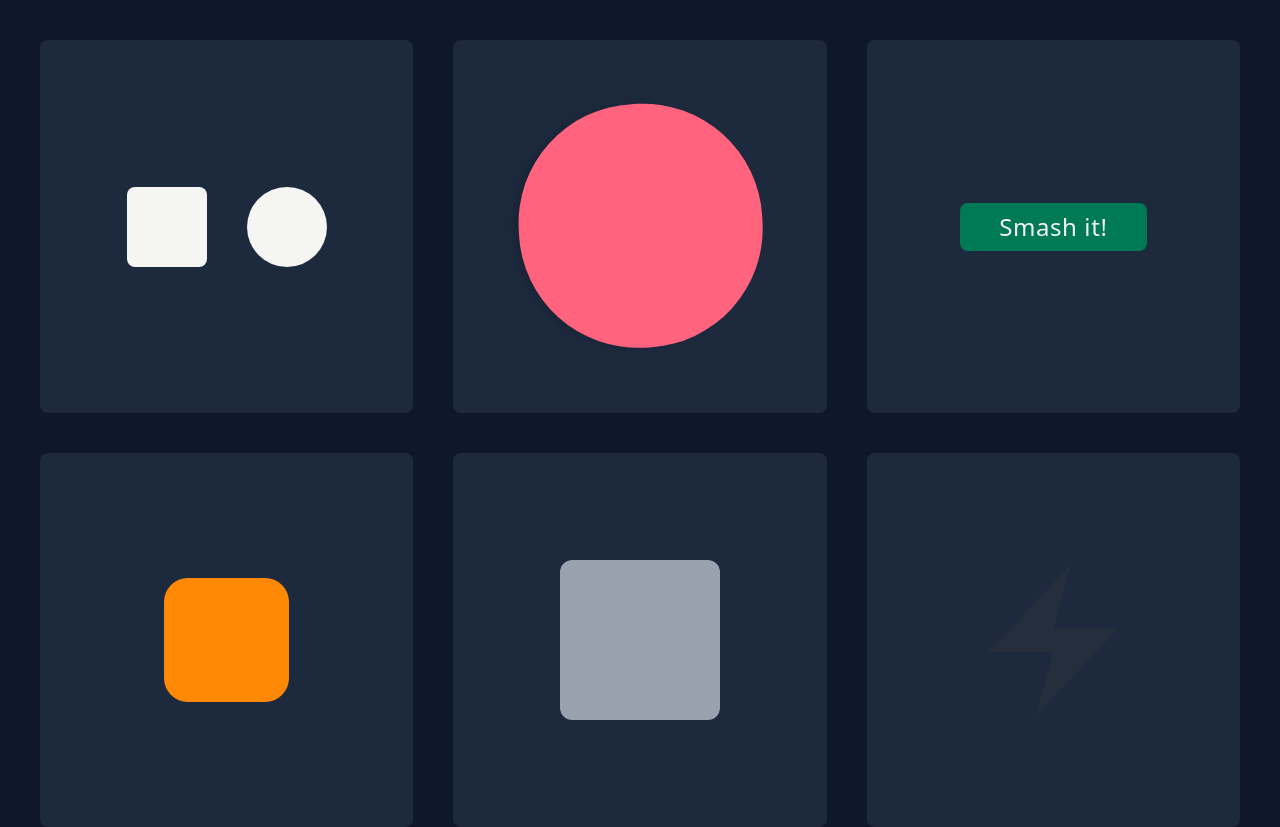
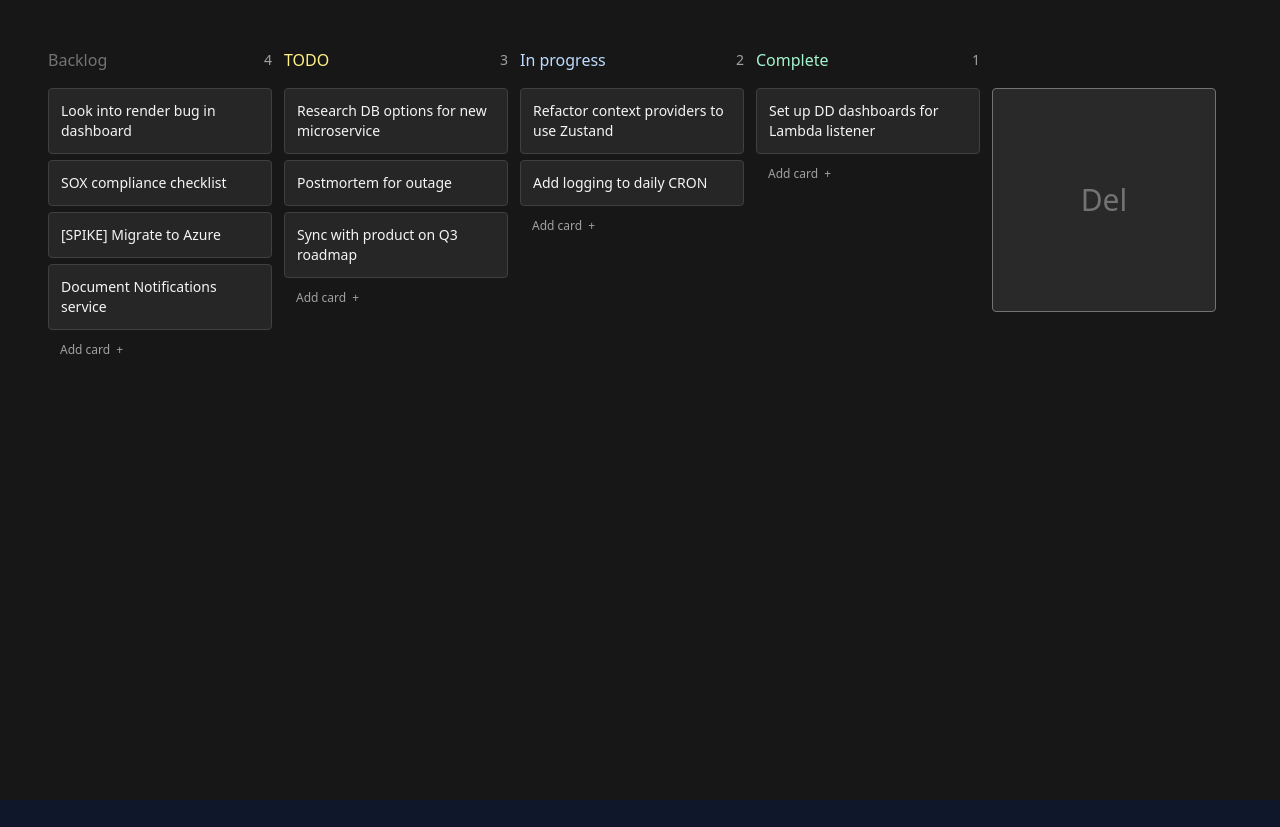
Before and after one commit to shahidul1920/framer-test, a React (Vite) app: page / in a window 1280 px wide. Shown: the top 827 px of the page. Built offline with nearby package versions, Linux system fonts and the light colour scheme.

Commit message:
cool todo

```diff
--- a/src/App.jsx
+++ b/src/App.jsx
@@ -1,4 +1,5 @@
 
+import Animation0 from './components/Animation0'
 import Animation1 from './components/Animation1'
 
 
@@ -7,7 +8,7 @@
 
   return (
     <div className='bg-slate-900 min-h-[1000px]'>
-      <Animation1 />
+      <Animation0 />
     </div>
   )
 }
--- /dev/null
+++ b/src/components/Animation0.jsx
@@ -0,0 +1,333 @@
+import React, { useState } from "react";
+import { motion } from "framer-motion";
+
+
+export const CustomKanban = () => {
+  return (
+    <div className="h-screen w-full bg-neutral-900 text-neutral-50">
+      <Board />
+    </div>
+  );
+};
+
+const Board = () => {
+  const [cards, setCards] = useState(DEFAULT_CARDS);
+
+  return (
+    <div className="flex h-full w-full gap-3 overflow-scroll p-12">
+      <Column
+        title="Backlog"
+        column="backlog"
+        headingColor="text-neutral-500"
+        cards={cards}
+        setCards={setCards}
+      />
+      <Column
+        title="TODO"
+        column="todo"
+        headingColor="text-yellow-200"
+        cards={cards}
+        setCards={setCards}
+      />
+      <Column
+        title="In progress"
+        column="doing"
+        headingColor="text-blue-200"
+        cards={cards}
+        setCards={setCards}
+      />
+      <Column
+        title="Complete"
+        column="done"
+        headingColor="text-emerald-200"
+        cards={cards}
+        setCards={setCards}
+      />
+      <BurnBarrel setCards={setCards} />
+    </div>
+  );
+};
+
+const Column = ({ title, headingColor, cards, column, setCards }) => {
+  const [active, setActive] = useState(false);
+
+  const handleDragStart = (e, card) => {
+    e.dataTransfer.setData("cardId", card.id);
+  };
+
+  const handleDragEnd = (e) => {
+    const cardId = e.dataTransfer.getData("cardId");
+
+    setActive(false);
+    clearHighlights();
+
+    const indicators = getIndicators();
+    const { element } = getNearestIndicator(e, indicators);
+
+    const before = element.dataset.before || "-1";
+
+    if (before !== cardId) {
+      let copy = [...cards];
+
+      let cardToTransfer = copy.find((c) => c.id === cardId);
+      if (!cardToTransfer) return;
+      cardToTransfer = { ...cardToTransfer, column };
+
+      copy = copy.filter((c) => c.id !== cardId);
+
+      const moveToBack = before === "-1";
+
+      if (moveToBack) {
+        copy.push(cardToTransfer);
+      } else {
+        const insertAtIndex = copy.findIndex((el) => el.id === before);
+        if (insertAtIndex === undefined) return;
+
+        copy.splice(insertAtIndex, 0, cardToTransfer);
+      }
+
+      setCards(copy);
+    }
+  };
+
+  const handleDragOver = (e) => {
+    e.preventDefault();
+    highlightIndicator(e);
+
+    setActive(true);
+  };
+
+  const clearHighlights = (els) => {
+    const indicators = els || getIndicators();
+
+    indicators.forEach((i) => {
+      i.style.opacity = "0";
+    });
+  };
+
+  const highlightIndicator = (e) => {
+    const indicators = getIndicators();
+
+    clearHighlights(indicators);
+
+    const el = getNearestIndicator(e, indicators);
+
+    el.element.style.opacity = "1";
+  };
+
+  const getNearestIndicator = (e, indicators) => {
+    const DISTANCE_OFFSET = 50;
+
+    const el = indicators.reduce(
+      (closest, child) => {
+        const box = child.getBoundingClientRect();
+
+        const offset = e.clientY - (box.top + DISTANCE_OFFSET);
+
+        if (offset < 0 && offset > closest.offset) {
+          return { offset: offset, element: child };
+        } else {
+          return closest;
+        }
+      },
+      {
+        offset: Number.NEGATIVE_INFINITY,
+        element: indicators[indicators.length - 1],
+      }
+    );
+
+    return el;
+  };
+
+  const getIndicators = () => {
+    return Array.from(document.querySelectorAll(`[data-column="${column}"]`));
+  };
+
+  const handleDragLeave = () => {
+    clearHighlights();
+    setActive(false);
+  };
+
+  const filteredCards = cards.filter((c) => c.column === column);
+
+  return (
+    <div className="w-56 shrink-0">
+      <div className="mb-3 flex items-center justify-between">
+        <h3 className={`font-medium ${headingColor}`}>{title}</h3>
+        <span className="rounded text-sm text-neutral-400">
+          {filteredCards.length}
+        </span>
+      </div>
+      <div
+        onDrop={handleDragEnd}
+        onDragOver={handleDragOver}
+        onDragLeave={handleDragLeave}
+        className={`h-full w-full transition-colors ${
+          active ? "bg-neutral-800/50" : "bg-neutral-800/0"
+        }`}
+      >
+        {filteredCards.map((c) => {
+          return <Card key={c.id} {...c} handleDragStart={handleDragStart} />;
+        })}
+        <DropIndicator beforeId={null} column={column} />
+        <AddCard column={column} setCards={setCards} />
+      </div>
+    </div>
+  );
+};
+
+const Card = ({ title, id, column, handleDragStart }) => {
+  return (
+    <>
+      <DropIndicator beforeId={id} column={column} />
+      <motion.div
+        layout
+        layoutId={id}
+        draggable="true"
+        onDragStart={(e) => handleDragStart(e, { title, id, column })}
+        className="cursor-grab rounded border border-neutral-700 bg-neutral-800 p-3 active:cursor-grabbing"
+      >
+        <p className="text-sm text-neutral-100">{title}</p>
+      </motion.div>
+    </>
+  );
+};
+
+const DropIndicator = ({ beforeId, column }) => {
+  return (
+    <div
+      data-before={beforeId || "-1"}
+      data-column={column}
+      className="my-0.5 h-0.5 w-full bg-violet-400 opacity-0"
+    />
+  );
+};
+
+const BurnBarrel = ({ setCards }) => {
+  const [active, setActive] = useState(false);
+
+  const handleDragOver = (e) => {
+    e.preventDefault();
+    setActive(true);
+  };
+
+  const handleDragLeave = () => {
+    setActive(false);
+  };
+
+  const handleDragEnd = (e) => {
+    const cardId = e.dataTransfer.getData("cardId");
+
+    setCards((pv) => pv.filter((c) => c.id !== cardId));
+
+    setActive(false);
+  };
+
+  return (
+    <div
+      onDrop={handleDragEnd}
+      onDragOver={handleDragOver}
+      onDragLeave={handleDragLeave}
+      className={`mt-10 grid h-56 w-56 shrink-0 place-content-center rounded border text-3xl ${
+        active
+          ? "border-red-800 bg-red-800/20 text-red-500"
+          : "border-neutral-500 bg-neutral-500/20 text-neutral-500"
+      }`}
+    >
+      {active ? "🔥" : "Del" }
+    </div>
+  );
+};
+
+const AddCard = ({ column, setCards }) => {
+  const [text, setText] = useState("");
+  const [adding, setAdding] = useState(false);
+
+  const handleSubmit = (e) => {
+    e.preventDefault();
+
+    if (!text.trim().length) return;
+
+    const newCard = {
+      column,
+      title: text.trim(),
+      id: Math.random().toString(),
+    };
+
+    setCards((pv) => [...pv, newCard]);
+
+    setAdding(false);
+  };
+
+  return (
+    <>
+      {adding ? (
+        <motion.form layout onSubmit={handleSubmit}>
+          <textarea
+            onChange={(e) => setText(e.target.value)}
+            autoFocus
+            placeholder="Add new task..."
+            className="w-full rounded border border-violet-400 bg-violet-400/20 p-3 text-sm text-neutral-50 placeholder-violet-300 focus:outline-0"
+          />
+          <div className="mt-1.5 flex items-center justify-end gap-1.5">
+            <button
+              onClick={() => setAdding(false)}
+              className="px-3 py-1.5 text-xs text-neutral-400 transition-colors hover:text-neutral-50"
+            >
+              Close
+            </button>
+            <button
+              type="submit"
+              className="flex items-center gap-1.5 rounded bg-neutral-50 px-3 py-1.5 text-xs text-neutral-950 transition-colors hover:bg-neutral-300"
+            >
+              <span>Add +</span>
+            </button>
+          </div>
+        </motion.form>
+      ) : (
+        <motion.button
+          layout
+          onClick={() => setAdding(true)}
+          className="flex w-full items-center gap-1.5 px-3 py-1.5 text-xs text-neutral-400 transition-colors hover:text-neutral-50"
+        >
+          <span>Add card</span>
+          +
+        </motion.button>
+      )}
+    </>
+  );
+};
+
+const DEFAULT_CARDS = [
+  // BACKLOG
+  { title: "Look into render bug in dashboard", id: "1", column: "backlog" },
+  { title: "SOX compliance checklist", id: "2", column: "backlog" },
+  { title: "[SPIKE] Migrate to Azure", id: "3", column: "backlog" },
+  { title: "Document Notifications service", id: "4", column: "backlog" },
+  // TODO
+  {
+    title: "Research DB options for new microservice",
+    id: "5",
+    column: "todo",
+  },
+  { title: "Postmortem for outage", id: "6", column: "todo" },
+  { title: "Sync with product on Q3 roadmap", id: "7", column: "todo" },
+
+  // DOING
+  {
+    title: "Refactor context providers to use Zustand",
+    id: "8",
+    column: "doing",
+  },
+  { title: "Add logging to daily CRON", id: "9", column: "doing" },
+  // DONE
+  {
+    title: "Set up DD dashboards for Lambda listener",
+    id: "10",
+    column: "done",
+  },
+];
+
+
+
+export default CustomKanban;
```
